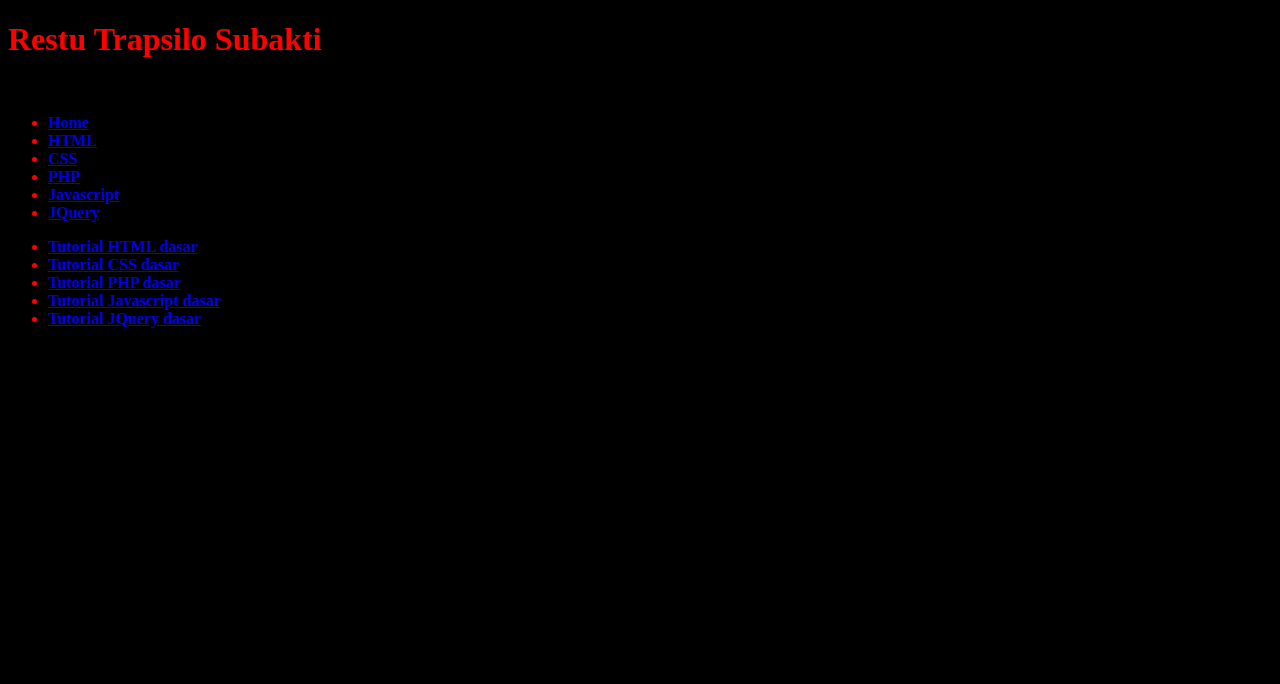
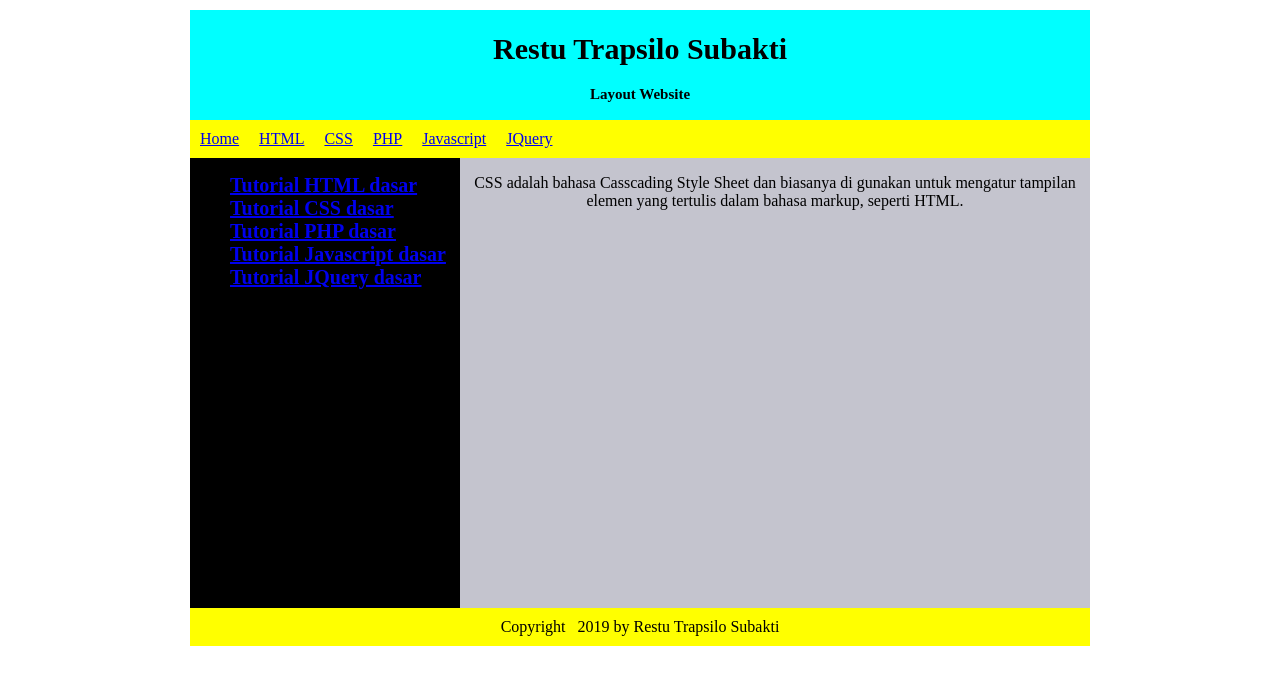
Before and after one commit to restutrapsilosubakti/tugas, a plain HTML site: page layout.html in a window 1280 px wide. Drawn offline with Linux system fonts and the light colour scheme; files that its build step writes are made by us from their sources.

Commit message:
Add files via upload

```diff
--- a/style.css
+++ b/style.css
@@ -1,28 +1,75 @@
-body{
-	background-color: black;
+.wrap{
+    background: rgb(196, 196, 206);
+    width: 900px;
+    margin: 10px auto;
 }
 
-h1{
-	color:red;
+/*bagian header*/
+.wrap .header{
+    background:cyan;
+    padding: 2px 10px;
+    text-align: center;
+    font-family: blackletter;
+    font-size: 15px;
+    font-weight: bold;
 }
 
-#p1{
-	color:red;
-	font-family: chiller;
-	font-size: 30px;
-	font-weight: bold;
+/*akhir header*/
+/*bagian menu*/
+
+.wrap .menu{
+    background: yellow;
 }
 
-.p2{
-    color:purple;
-	font-family: chiller;
-	font-size: 30px;
-	font-weight: bold;
+.wrap .menu ul{
+    padding:0;
+    margin:0;
+    background: yellow;
+    overflow: hidden;
+}
+
+.wrap .menu ul li{
+    float: left;
+    list-style-type: none;
+    padding:10px;
+    font-family: Arial Narrow Bold;
+    text-decoration: none;
+}
+/* akhir menu*/
+
+.clear{
+    clear:both;
+}
+.badan{
+    height: 450px;
+}
+/*bagian sidebar*/
+.wrap .badan .sidebar{
+    background: black;
+    float: left;
+    height: 100%;
+    width:30%;
+    color: red;
+}
+.wrap .badan .sidebar ul li{
+    list-style-type: none;
+    font-family: blackletter;
+    font-size: 20px;
+    font-weight: bold;
+}
+/* akhir sidebar*/
+.wrap .badan .content{
+    float: left;
+    width:  70%;
+    text-align: center;
 
 }
 
-li{
-	color:red;
-	font-family:chiller;
-	font-weight:bold;
+.wrap .footer{
+    width: 97%.5%;
+    padding: 10px;
+    background: yellow;
+    text-align:center;
+
+
 }
```
